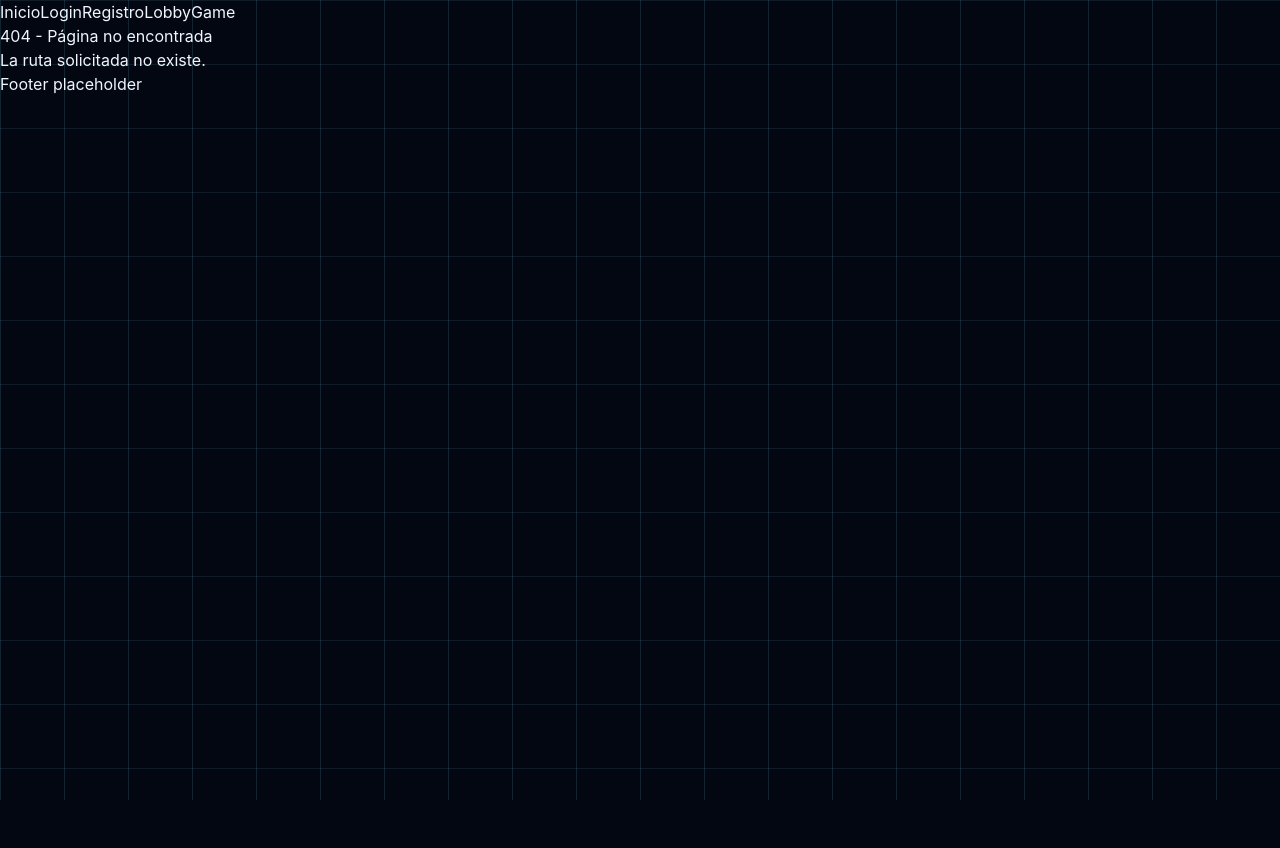
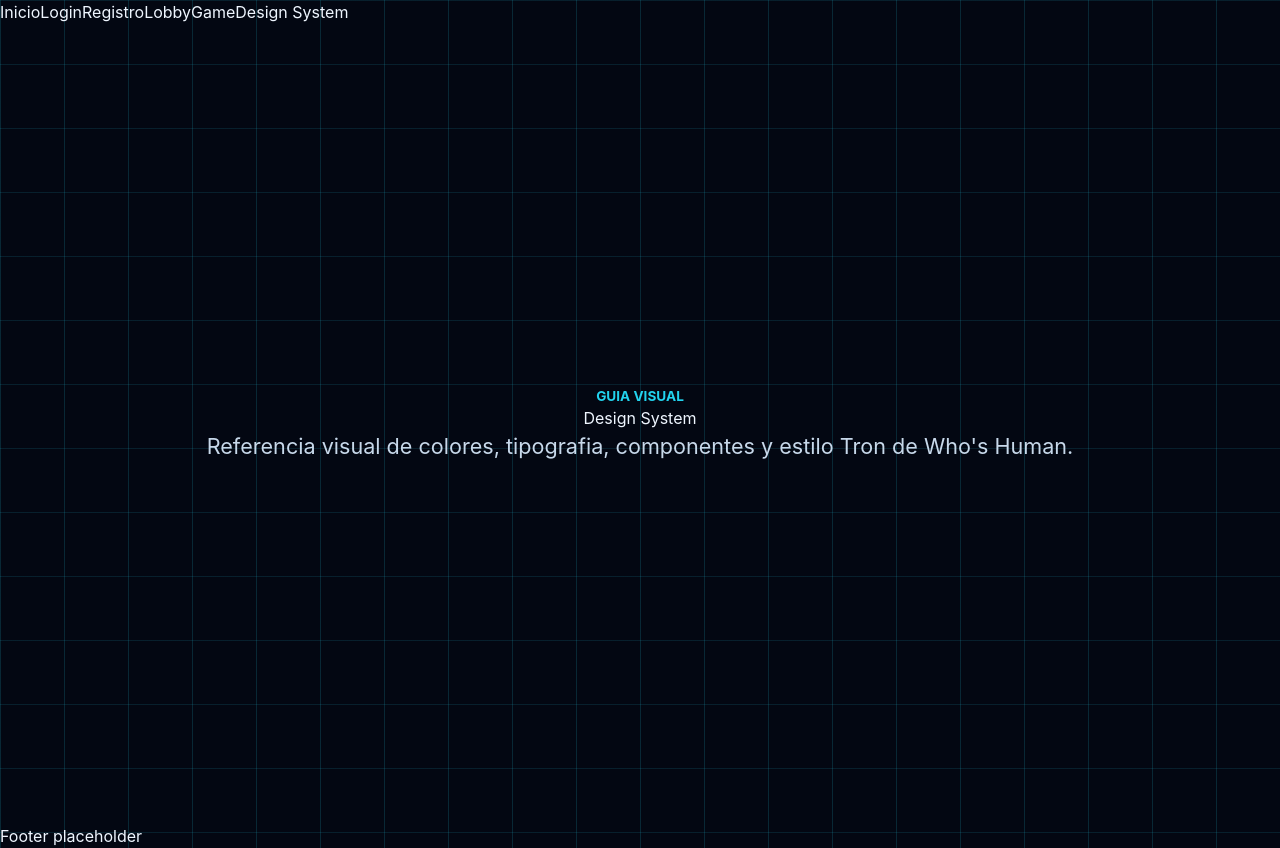
Before and after one commit to whoshuman/whoshuman, a React (Vite) app in the folder apps/frontend/: page /design-system in a window 1280 px wide. Before the commit this address had no page. Before the commit the page ends 800 px from the top, so only its background shows below. Built offline with nearby package versions, Linux system fonts and the light colour scheme.

Commit message:
feat(frontend): añade ruta de design system

```diff
--- a/apps/frontend/src/layout/AppLayout.tsx
+++ b/apps/frontend/src/layout/AppLayout.tsx
@@ -10,6 +10,7 @@ function AppLayout() {
           <Link to="/register">Registro</Link>
           <Link to="/lobby">Lobby</Link>
           <Link to="/game">Game</Link>
+          <Link to="/design-system">Design System</Link>
         </nav>
       </header>
 
--- /dev/null
+++ b/apps/frontend/src/pages/DesignSystem.tsx
@@ -0,0 +1,17 @@
+function DesignSystem() {
+  return (
+    <main className="app-shell">
+      <section className="design-system-page">
+        <p className="home-kicker">Guia visual</p>
+
+        <h1>Design System</h1>
+
+        <p className="home-lead">
+          Referencia visual de colores, tipografia, componentes y estilo Tron de Who's Human.
+        </p>
+      </section>
+    </main>
+  );
+}
+
+export default DesignSystem;
--- a/apps/frontend/src/router.tsx
+++ b/apps/frontend/src/router.tsx
@@ -7,6 +7,7 @@ import Login from "./pages/Login";
 import Register from "./pages/Register";
 import Lobby from "./pages/Lobby";
 import Game from "./pages/Game";
+import DesignSystem from "./pages/DesignSystem";
 import NotFound from "./pages/NotFound";
 
 const rootRoute = createRootRoute({
@@ -43,12 +44,19 @@ const gameRoute = createRoute({
   component: Game
 });
 
+const designSystemRoute = createRoute({
+  getParentRoute: () => rootRoute,
+  path: "/design-system",
+  component: DesignSystem
+});
+
 const routeTree = rootRoute.addChildren([
   homeRoute,
   loginRoute,
   registerRoute,
   lobbyRoute,
-  gameRoute
+  gameRoute,
+  designSystemRoute
 ]);
 
 export const router = createRouter({
```
